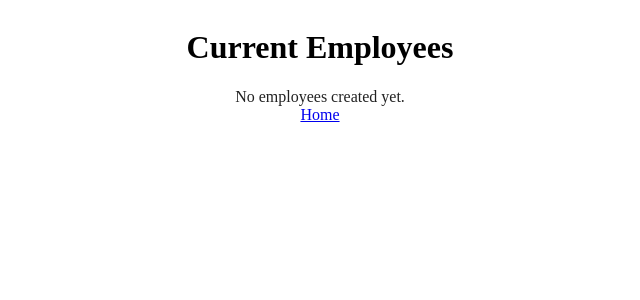
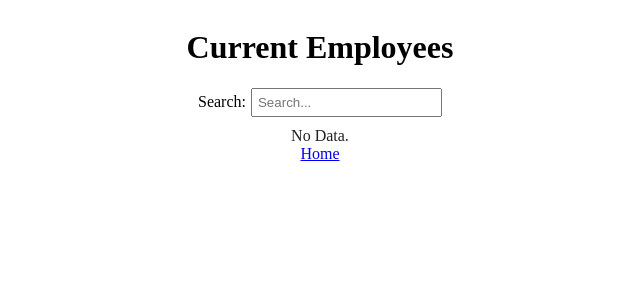
Before and after one commit to GoncalvesDDaniel/wealth_health_react, a React (Vite) app: page /employee-list in a window 1280 px wide. Shown: the top 300 px of the page, without its empty margins (320-960 px from the left). Built offline with nearby package versions, Linux system fonts and the light colour scheme.

Commit message:
Add employes table to EmployeeList.jsx

```diff
--- a/src/pages/CreateEmployee.jsx
+++ b/src/pages/CreateEmployee.jsx
@@ -39,8 +39,7 @@ function CreateEmployee() {
             ? startDate.toISOString().split("T")[0]
             : null;
         const newEmployee = {
-            // On pourrait ajouter un ID unique ici, mais pour l'instant on met juste les données
-            // id: Date.now(), // Exemple simple d'ID, à améliorer potentiellement
+            // id: Date.now() ? id for the redux store maybe
             firstName,
             lastName,
             formattedDateOfBirth,
@@ -51,13 +50,18 @@ function CreateEmployee() {
             zipCode,
             department,
         };
+        dispatch(addEmployee(newEmployee));
 
-        // TODO: Logique de validation avant de dispatcher
-
-        // 3. Dispatcher l'action addEmployee avec le nouvel employé comme payload
-        dispatch(addEmployee(newEmployee));
-        console.log("Employee dispatched to Redux:", newEmployee);
-        // TODO: Optionnel: Réinitialiser le formulaire après soumission
+        // Reset des états locaux
+        setFirstName("");
+        setLastName("");
+        setDateOfBirth(null);
+        setStartDate(null);
+        setStreet("");
+        setCity("");
+        setState("");
+        setZipCode("");
+        setDepartment("");
     };
 
     return (
--- a/src/pages/EmployeeList.jsx
+++ b/src/pages/EmployeeList.jsx
@@ -1,12 +1,24 @@
 // src/pages/EmployeeList.jsx
-import React, { useMemo } from "react";
+import React, { useMemo, useState } from "react";
 import { Link } from "react-router-dom";
 import { useSelector } from "react-redux";
 import DataTable from "react-data-table-component";
 
 function EmployeeList() {
+    // const data = useMemo(() => employeesData, [employeesData]);
     const employeesData = useSelector((state) => state.employees.list);
-    const data = useMemo(() => employeesData, [employeesData]);
+    const [searchTerm, setSearchTerm] = useState("");
+    const filteredData = useMemo(() => {
+        if (!searchTerm) {
+            return employeesData;
+        }
+        const lowerCaseSearchTerm = searchTerm.toLowerCase();
+        return employeesData.filter((employee) =>
+            Object.values(employee).some((value) =>
+                String(value).toLowerCase().includes(lowerCaseSearchTerm)
+            )
+        );
+    }, [employeesData, searchTerm]);
 
     const columns = useMemo(
         () => [
@@ -71,29 +83,36 @@ function EmployeeList() {
         []
     );
 
-    // TODO: Ajouter les états et la logique pour le filtre externe plus tard
     const customStyles = {
         headCells: {
             style: {
                 fontWeight: "bold",
-                color: "#000",
             },
         },
     };
+
     return (
         <div id="employee-div" className="container">
             <h1>Current Employees</h1>
-
-            {/* TODO: Ajouter le champ de recherche externe plus tard */}
+            <div className="search-container">
+                <label htmlFor="search">Search:</label>
+                <input
+                    id="search"
+                    type="text"
+                    placeholder="Search..."
+                    value={searchTerm}
+                    onChange={(e) => setSearchTerm(e.target.value)}
+                />
+            </div>
 
             <DataTable
                 columns={columns}
-                data={data}
-                noDataComponent={<div>No employees created yet.</div>}
+                data={filteredData}
+                noDataComponent={<div>No Data.</div>}
                 customStyles={customStyles}
                 pagination
-                fixedHeader
-                fixedHeaderScrollHeight="400px"
+                // fixedHeader
+                // fixedHeaderScrollHeight="70dvh"
                 highlightOnHover
             />
 
--- a/src/styles/main.css
+++ b/src/styles/main.css
@@ -26,3 +26,16 @@ label {
     align-items: center;
     justify-content: center;
 }
+.search-container {
+    margin-bottom: 10px;
+    display: flex;
+    justify-content: flex-end;
+    align-items: center;
+}
+.search-container label {
+    margin: 0 5px 0 0;
+}
+
+.search-container input {
+    padding: 5px;
+}
```
